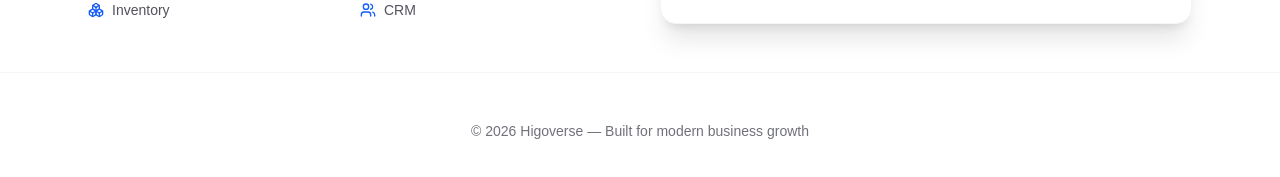
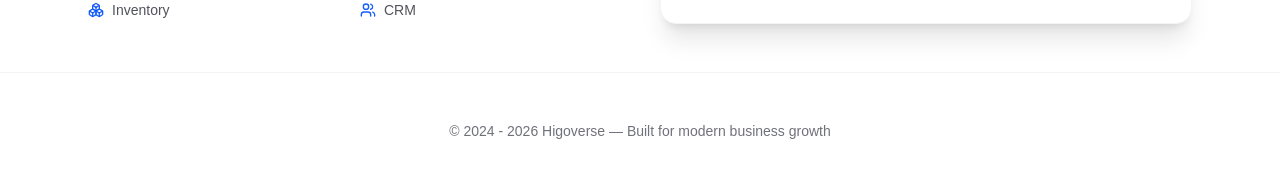
Before and after one commit to njosuedev/higoverse-os, a Next.js app in the folder apps/web/: page / in a window 1280 px wide. Shown: the part 523-700 px from the top of the page. Built offline with nearby package versions, Linux system fonts and the light colour scheme.

Commit message:
Update footer copyright year to include current year

```diff
--- a/apps/web/app/page.tsx
+++ b/apps/web/app/page.tsx
@@ -216,7 +216,7 @@ export default function Home() {
       <footer className="border-t border-zinc-100 bg-white">
 
         <div className="max-w-6xl mx-auto px-4 sm:px-6 py-12 text-center text-sm text-zinc-500">
-          © {new Date().getFullYear()} Higoverse — Built for modern business growth
+          © 2024 - {new Date().getFullYear()} Higoverse — Built for modern business growth
         </div>
 
       </footer>
```
